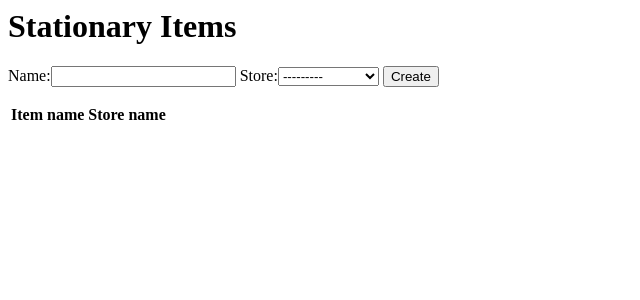
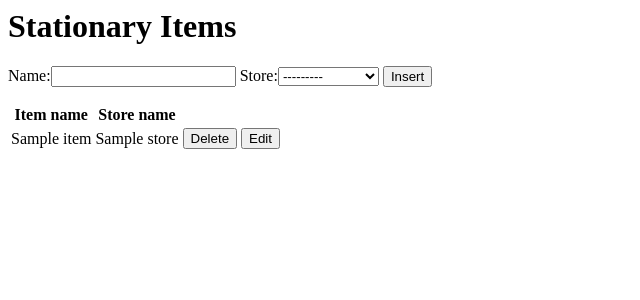
Before and after one commit to febin-micheal/stationary-shop, a Django app: page /item/1 in a window 1280 px wide. Shown: the top 300 px of the page, without its empty margins (0-640 px from the left). Run offline with Django 3.2, Linux system fonts and the light colour scheme; tables that the repository leaves empty hold one stand-in row (values such as "Sample post"); data that the repository does not hold is empty.

Commit message:
modified:   app2/__pycache__/forms.cpython-310.pyc 	modified:   app2/__pycache__/views.cpython-310.pyc 	modified:   app2/templates/app2/item.html 	new file:   app2/templates/app2/item_update.html 	modified:   app2/templates/app2/store.html 	new file:   app2/templates/app2/store_update.html 	modified:   app2/views.py

```diff
--- a/app2/templates/app2/item.html
+++ b/app2/templates/app2/item.html
@@ -5,7 +5,7 @@
 <form action="/item/" method="post">
     {% csrf_token %}
     {{ form }}
-    <button type="submit">Create</button>
+    <button type="submit" name="insert" value="insert">Insert</button>
 </form>
 
 <table>
@@ -16,9 +16,15 @@
     {% for item in item_list %}
     <tr>
         <td>{{ item.name }} </td>
-        <td>{{ item.store }} </td>
-        <td><a href="/item/{{ item.id }}"><button type="button">Delete</button> </a> </td>
-        <td><a href="/item/{{ item.id }}"><button type="button">Update</button> </a> </td>
+        <td>{{ item.store__name }} </td>
+        <form action="/item/{{ item.id }}", method="post">
+            {% csrf_token %}
+            <td><button type="submit" name="delete" value="delete">Delete</button> </td>
+        </form>
+        <form action="/item/{{ item.id }}", method="post">
+            {% csrf_token %}
+            <td><button type="submit" name="edit" value="edit">Edit</button> </td>
+        </form>
     </tr>
     {% endfor %}
 </table>
--- a/app2/views.py
+++ b/app2/views.py
@@ -1,52 +1,70 @@
-from django.shortcuts import render, redirect
+from django.shortcuts import render
 from .models import *
 from .forms import *
 
 # Create your views here.
 
 def store(request, pk = None):
-
-    if request.method == 'GET':
-        if pk != None:
-            store = Store.objects.get(id = pk)
+    if pk != None:
+        store = Store.objects.get(id = pk)
+        if request.POST.get('delete') == 'delete':
             store.delete()
 
-        form = StoreForm
-        store_list = list(Store.objects.all().values())
-        page = {
-            'form': form,
-            'store_list': store_list
-        }
+        elif request.POST.get('edit') == 'edit':
+            form = StoreForm(instance = store)
 
-        return render(request, 'app2/store.html', page)
+            return render(request, 'app2/store_update.html', {'form': form, 'store': store})
 
-    elif request.method == 'POST':
+        elif request.POST.get('update') == 'update':
+            form = StoreForm(request.POST, instance = store)
+            if form.is_valid():
+                form.save()
+
+    else:
         form = StoreForm(request.POST)
         if form.is_valid():
-            Store.objects.create(**form.cleaned_data)
+            form.save()
 
-        return redirect('store')
+    form = StoreForm
+    store_list = list(Store.objects.all().values())
+    page = {
+        'form': form,
+        'store_list': store_list
+    }
+
+    return render(request, 'app2/store.html', page)
 
 def item(request, pk = None):
-
-    if request.method == 'GET':
-        if pk != None:
-            item = Item.objects.get(id = pk)
+    if pk != None:
+        item = Item.objects.get(id = pk)
+        if request.POST.get('delete') == 'delete':
             item.delete()
 
-        form = ItemForm
-        item_list = list(Item.objects.all().values())
-        item_store = list(Item.objects.all().values("store__name"))
-        page = {
-            'form': form,
-            'item_list': item_list
-        }
+        elif request.POST.get('edit') == 'edit':
+            form = ItemForm(instance = item)
 
-        return render(request, 'app2/item.html', page)
+            return render(request, 'app2/item_update.html', {'form': form, 'item': item})
 
-    elif request.method == 'POST':
+        elif request.POST.get('update') == 'update':
+            form = ItemForm(request.POST, instance = item)
+            if form.is_valid():
+                form.save()
+
+    else:
         form = ItemForm(request.POST)
         if form.is_valid():
-            Item.objects.create(**form.cleaned_data)
+            form.save()
 
-        return redirect('item')
+    form = ItemForm
+    item_list = list(Item.objects.all().values())
+    store_list = list(Store.objects.all().values())
+    for item in item_list:
+        for store in store_list:
+            if item['store_id'] == store['id']:
+                item['store__name'] = store['name']
+    page = {
+        'form': form,
+        'item_list': item_list,
+    }
+
+    return render(request, 'app2/item.html', page)
```
Also changed, not shown: app2/templates/app2/item_update.html (added, +8 -0 lines), app2/templates/app2/store.html (+9 -3 lines), app2/templates/app2/store_update.html (added, +8 -0 lines).
